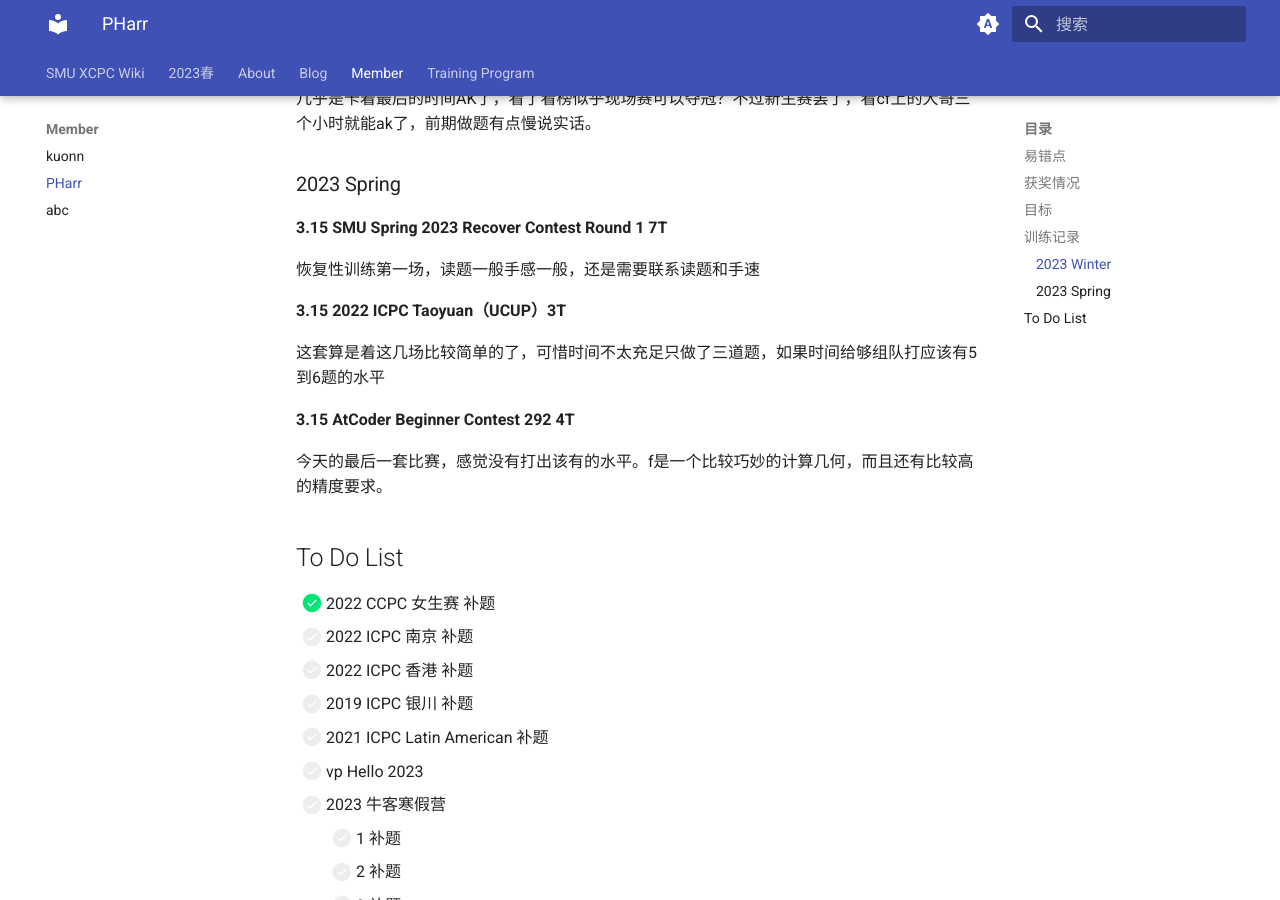
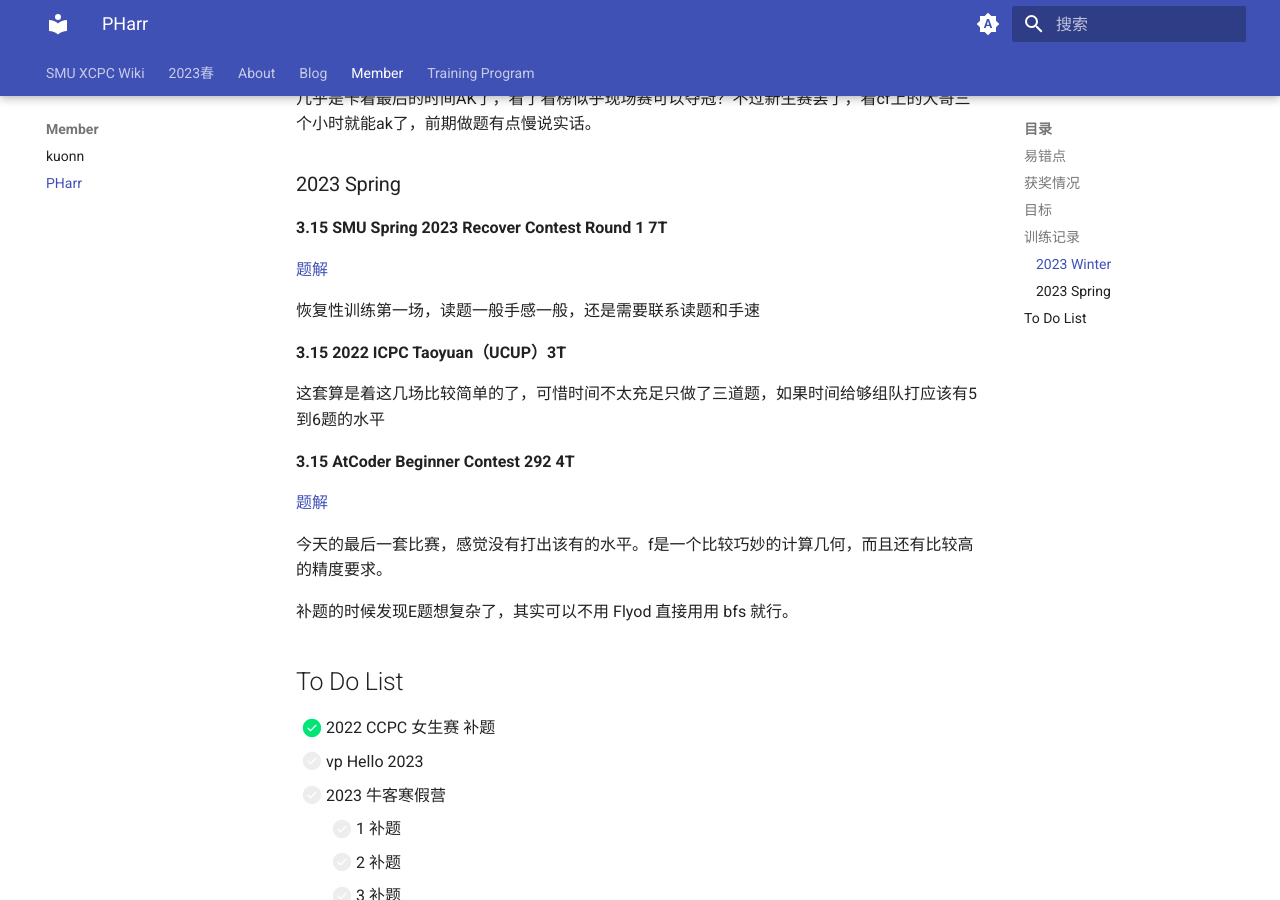
Before and after one commit to SMU-XCPC/wiki, an MkDocs documentation site: the page built from docs/Member/PHarr.md, in a window 1280 px wide and 900 px high, scrolled down 2016 px. Built offline with MkDocs 1.6.1 and Material for MkDocs 9.7.7, drawn with Linux system fonts in a browser that asks for light colours.

Commit message:
PHarr 更新训练计划 更新训练记录 更新 Vjudge地址

```diff
--- a/docs/Member/PHarr.md
+++ b/docs/Member/PHarr.md
@@ -81,6 +81,8 @@
 
 **3.15 SMU Spring 2023 Recover Contest Round 1 7T**
 
+[题解](https://www.cnblogs.com/PHarr/p/17180708.html)
+
 恢复性训练第一场，读题一般手感一般，还是需要联系读题和手速
 
 **3.15 2022 ICPC Taoyuan（UCUP）3T**
@@ -89,15 +91,15 @@
 
 **3.15 AtCoder Beginner Contest 292 4T**
 
+[题解](https://www.cnblogs.com/PHarr/p/17181619.html)
+
 今天的最后一套比赛，感觉没有打出该有的水平。f是一个比较巧妙的计算几何，而且还有比较高的精度要求。
+
+补题的时候发现E题想复杂了，其实可以不用 Flyod 直接用用 bfs 就行。
 
 ## To Do List
 
 - [x] 2022 CCPC 女生赛 补题
-- [ ] 2022 ICPC 南京 补题
-- [ ] 2022 ICPC 香港 补题
-- [ ] 2019 ICPC 银川 补题
-- [ ] 2021 ICPC Latin American 补题
 - [ ] vp Hello 2023
 - [ ] 2023 牛客寒假营
     - [ ] 1 补题
```
Also changed, not shown: docs/Member/abc.md (deleted, +0 -13 lines), docs/Training Program/2023 Spring.md (+8 -0 lines), docs/index.md (+2 -0 lines).
